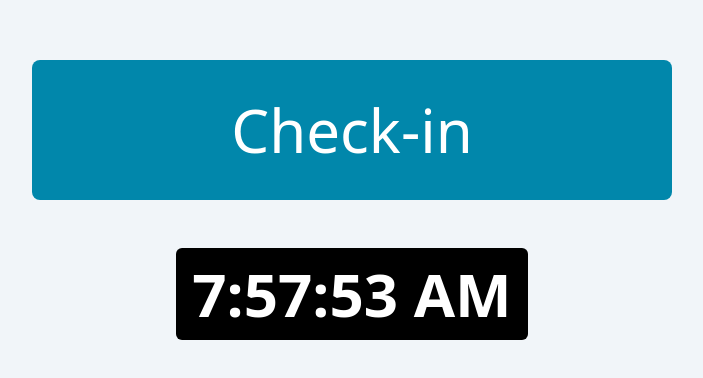
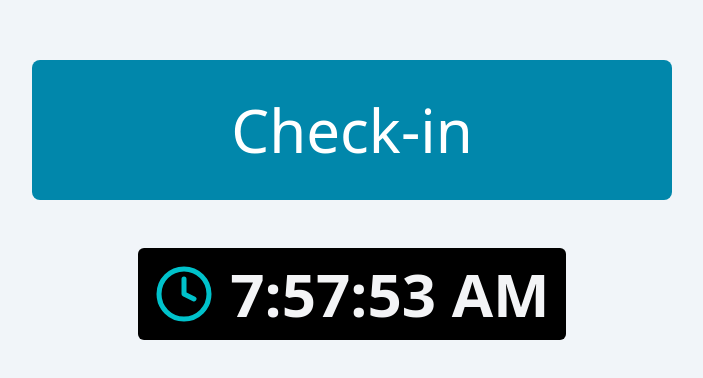
Before and after one commit to cesarsgdev/urgent-scan-checkin, a React (Create React App) app in the folder client/: page / in a window 1280 px wide. Shown: the part 200-578 px from the top of the page, without its empty margins (288-991 px from the left). Built offline with nearby package versions, Linux system fonts and the light colour scheme.

Commit message:
Added style to clock component.

```diff
--- a/client/src/components/clock/Clock.js
+++ b/client/src/components/clock/Clock.js
@@ -1,4 +1,5 @@
 import { useEffect, useState } from "react";
+import { FiClock } from "react-icons/fi";
 
 const Clock = () => {
   const [currentTime, setCurrentTime] = useState(
@@ -11,8 +12,8 @@ const Clock = () => {
     }, 1000);
   }, [currentTime]);
   return (
-    <div className="time text-6xl font-bold text-white p-4 rounded-md bg-black">
-      {currentTime}
+    <div className="flex gap-4 time text-6xl font-bold text-gray-100 p-4 rounded-md bg-black">
+      <FiClock className="text-aqua-300" /> {currentTime}
     </div>
   );
 };
```
